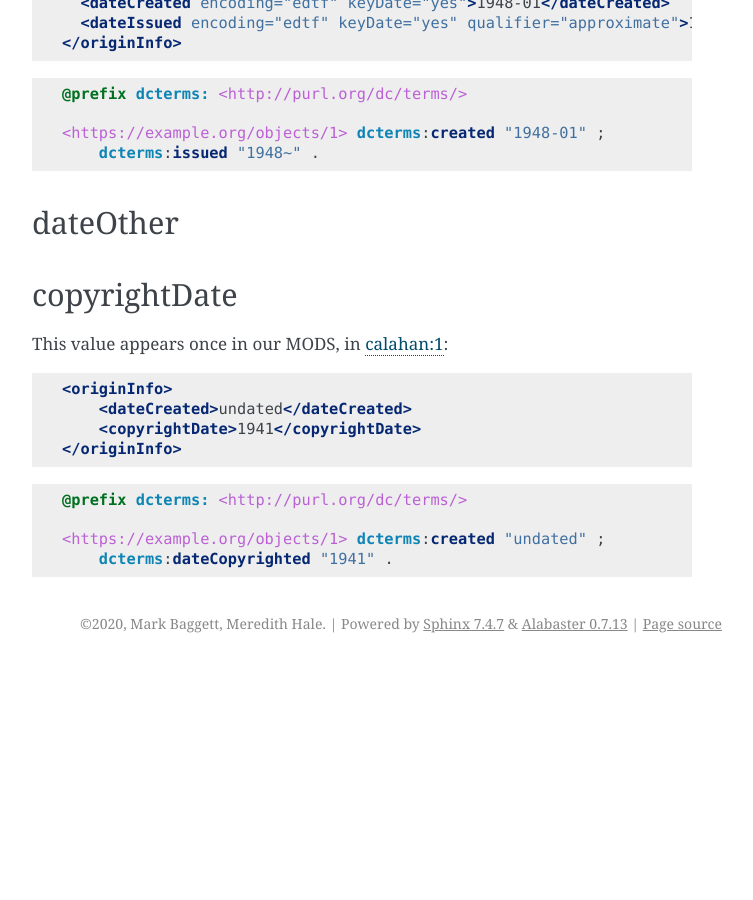
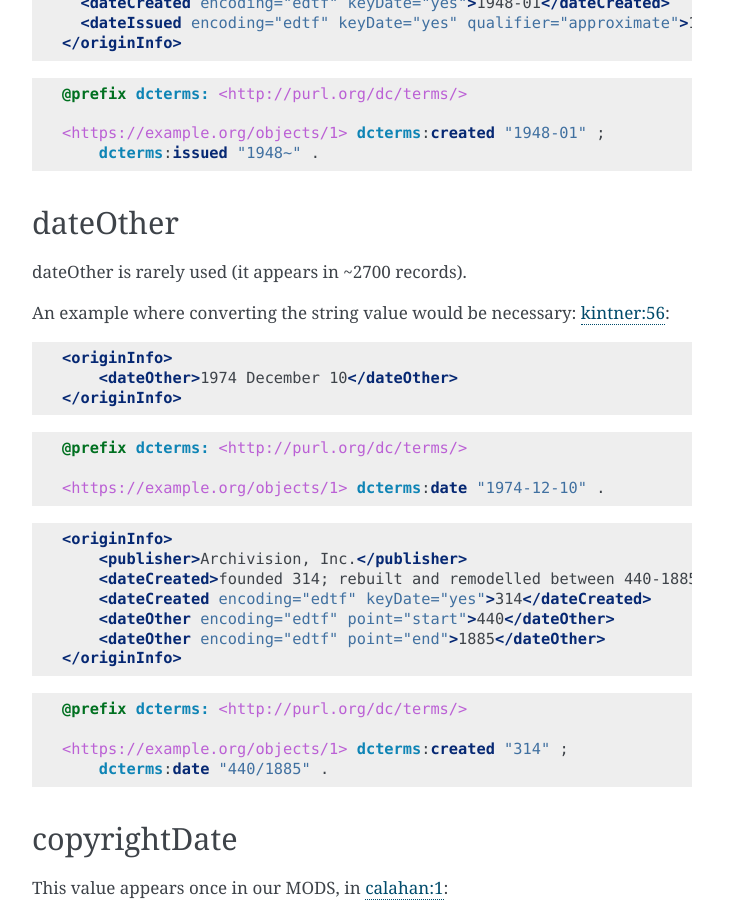
Before and after one commit to UTKcataloging/mods_to_rdf, a Sphinx documentation site: the page built from docs/source/top_level_elements/originInfo_dates.rst, in a window 1280 px wide and 900 px high, scrolled down 3824 px. Shown: the whole window, without its empty margins (388-1141 px from the left). Built offline with Sphinx 7.4.7, drawn with Linux system fonts in a browser that asks for light colours; formulas are drawn with MathJax 3; before the commit the page ends 4487 px from its top, so only the background shows below that.

Commit message:
Examples for dateOther

```diff
--- a/docs/source/top_level_elements/originInfo_dates.rst
+++ b/docs/source/top_level_elements/originInfo_dates.rst
@@ -211,6 +211,39 @@ An example of multiple date elements, `volvoices:2993 <https://digital.lib.utk.e
 dateOther
 ---------
 
+dateOther is rarely used (it appears in ~2700 records).
+
+An example where converting the string value would be necessary: `kintner:56 <https://digital.lib.utk.edu/collections/islandora/object/kintner%3A56>`_:
+
+.. code-block:: xml
+
+    <originInfo>
+        <dateOther>1974 December 10</dateOther>
+    </originInfo>
+
+.. code-block:: turtle
+
+    @prefix dcterms: <http://purl.org/dc/terms/>
+
+    <https://example.org/objects/1> dcterms:date "1974-12-10" .
+
+.. code-block:: xml
+
+    <originInfo>
+        <publisher>Archivision, Inc.</publisher>
+        <dateCreated>founded 314; rebuilt and remodelled between 440-1885</dateCreated>
+        <dateCreated encoding="edtf" keyDate="yes">314</dateCreated>
+        <dateOther encoding="edtf" point="start">440</dateOther>
+        <dateOther encoding="edtf" point="end">1885</dateOther>
+    </originInfo>
+
+.. code-block:: turtle
+
+    @prefix dcterms: <http://purl.org/dc/terms/>
+
+    <https://example.org/objects/1> dcterms:created "314" ;
+        dcterms:date "440/1885" .
+
 
 copyrightDate
 -------------
```
